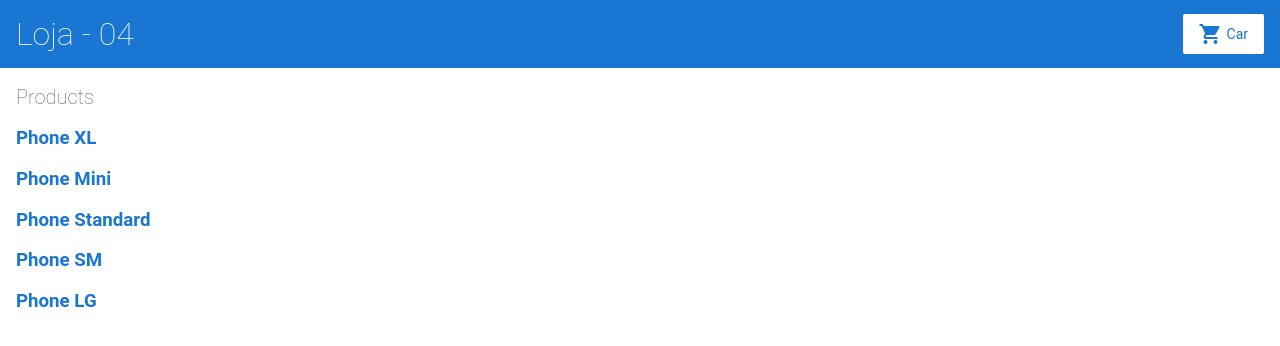
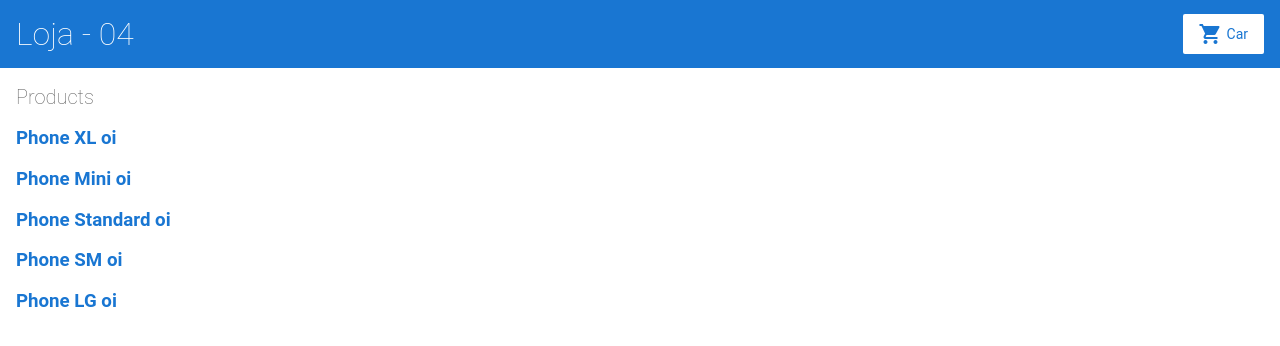
Before and after one commit to ezequielphp/angular-zntbyv, an Angular app: page / in a window 1280 px wide. Shown: the top 346 px of the page. Built offline with nearby package versions, Linux system fonts and the light colour scheme.

Commit message:
1 file modified

```diff
--- a/src/app/product-list/product-list.component.html
+++ b/src/app/product-list/product-list.component.html
@@ -3,8 +3,8 @@
 <div *ngFor="let product of products">
 
   <h3>
-    <a [title] = "product.name + ' details'">
-      {{ product.name }}
+    <a [title]="product.name + ' details'">
+      {{ product.name + ' oi '}}
     </a>
   </h3>
 
```
